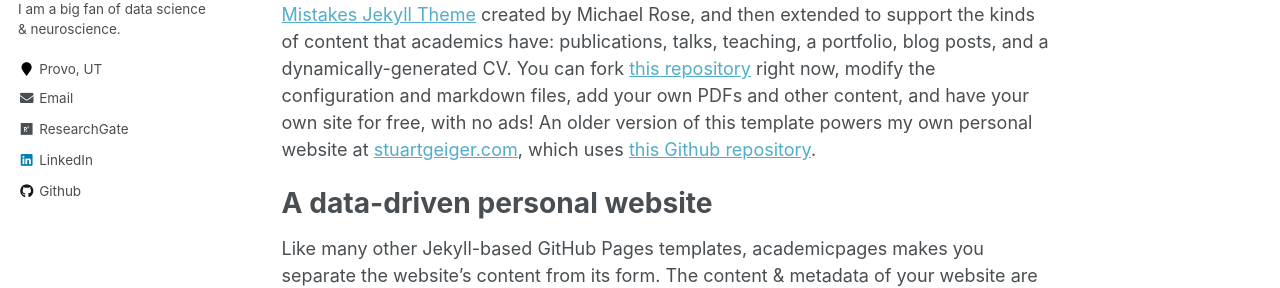
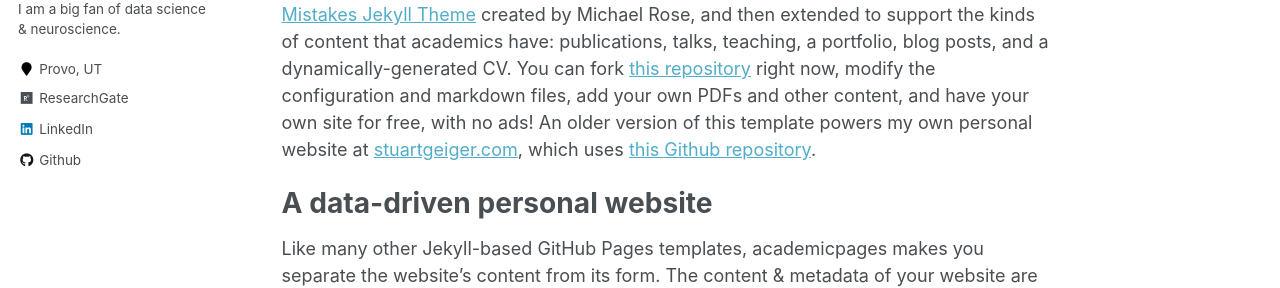
Before and after one commit to cmason30/cmason30.github.io, a Jekyll site: the page built from _pages/about.md, in a window 1280 px wide. Shown: the part 295-583 px from the top of the page. Built offline with Jekyll 4.4.1, drawn with Linux system fonts in a browser that asks for light colours.

```diff
--- a/_config.yml
+++ b/_config.yml
@@ -87,7 +87,7 @@
   employer         :
   pubmed           :
   googlescholar    :
-  email            : "colinpetermason@gmail.com"
+  colinpetermason@gmail.com            : "colinpetermason@gmail.com"
   researchgate     : "https://www.researchgate.net/profile/Colin_Mason4"
   uri              :
   bitbucket        :
```
